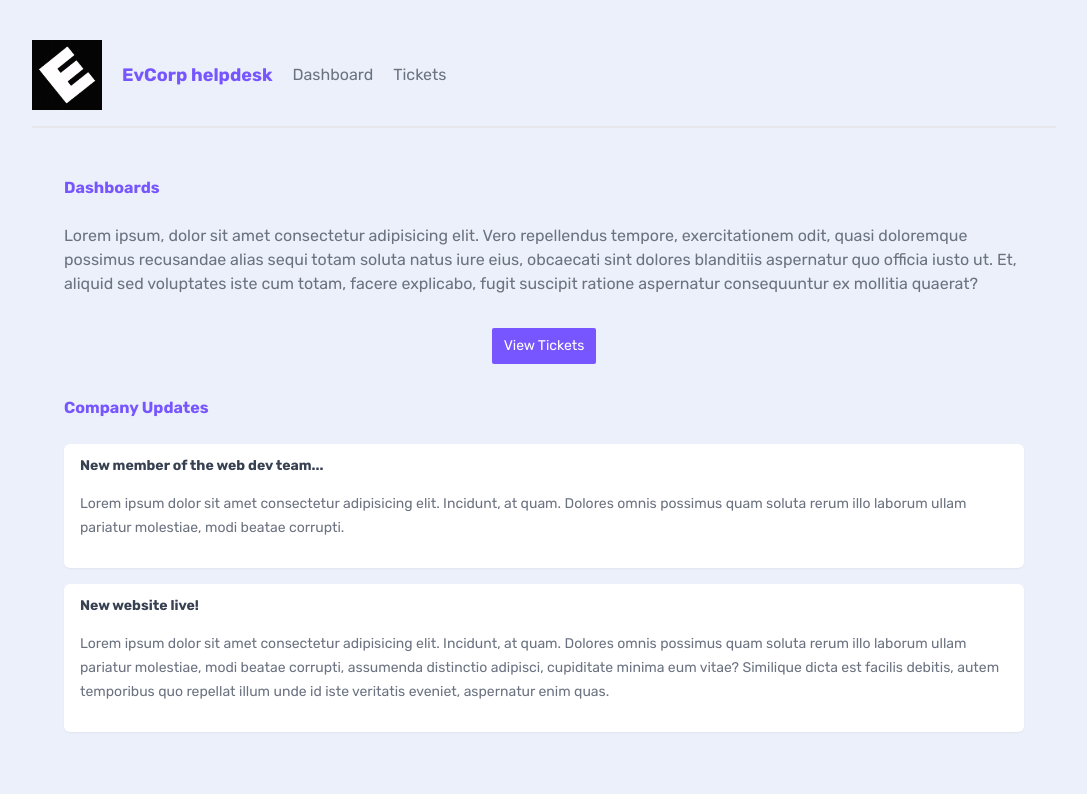
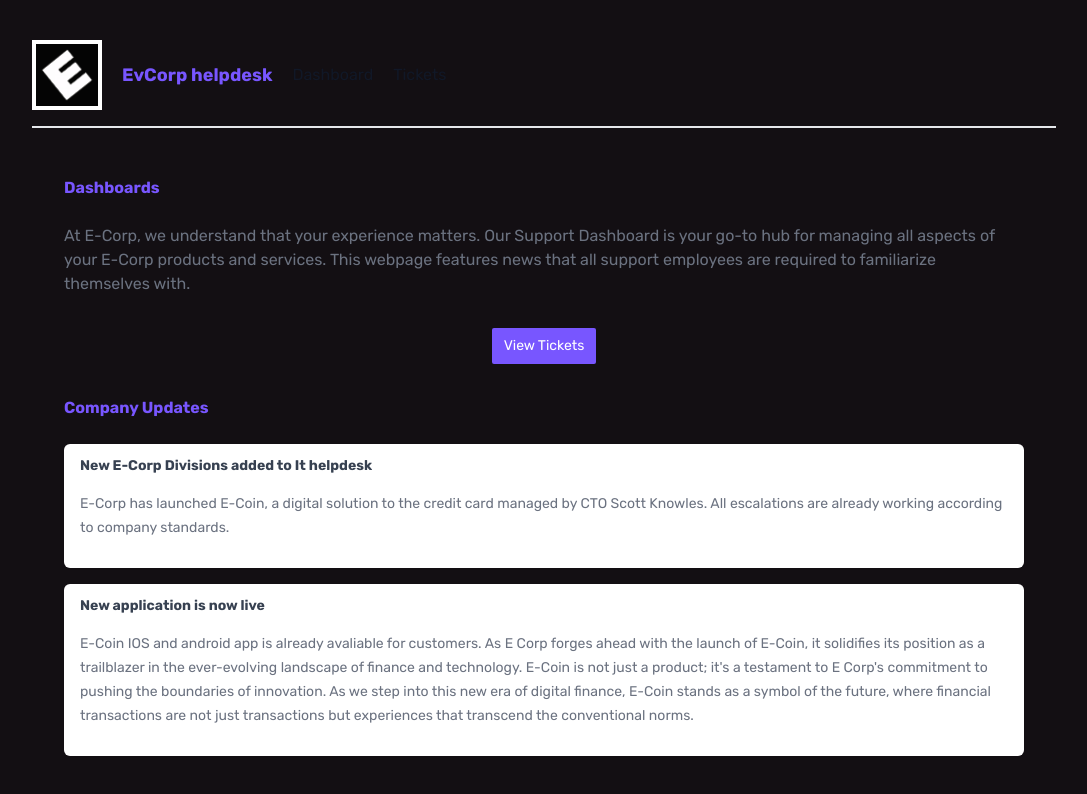
Before and after one commit to zaskier/next.js, a Next.js app: page / in a window 1280 px wide. Shown: the top 794 px of the page, without its empty margins (96-1183 px from the left). Built offline with nearby package versions, Linux system fonts and the light colour scheme.

Commit message:
add e corp content & styling

```diff
--- a/_data/db.json
+++ b/_data/db.json
@@ -2,24 +2,31 @@
   "tickets": [
     {
       "id": "1",
-      "title": "Fix the footer links please",
-      "body": "Lorem ipsum Triforce sit amet, Linkus Hyruleus tempus Ganondorf. Nunc ocarina sagittis quis Majoras Mask. Nulla in metus arcu. Suspendisse potenti. In vel mauris varius, consectetur Zora ipsum eget, Master Sword porttitor urna. Fusce elementum urna elit, eget eleifend velit consectetur eget. Integer vel lobortis ipsum, vitae auctor Ocarina of Time. Donec sed urna dapibus, interdum magna a, eleifend magna. Curabitur tincidunt enim a neque volutpat. Phasellus auctor magna vel nunc pretium, ut volutpat justo tristique. Pellentesque cursus convallis mauris, in tempus enim tincidunt vitae.",
+      "title": "Enabling 2FA for Account Security",
+      "body": "Interested in setting up two-factor authentication (2FA) for an extra layer of security on my E-Corp account. Seeking guidance on the process and best practices.",
       "priority": "low",
-      "user_email": "mario@netninja.dev"
+      "user_email": "mario.balckwood@ecorp.com"
     },
     {
       "id": "2",
-      "title": "Add in a new stylesheet",
-      "body": "Lorem ipsum Triforce sit amet, Linkus Hyruleus tempus Ganondorf. Nunc ocarina sagittis quis Majoras Mask. Nulla in metus arcu. Suspendisse potenti. In vel mauris varius, consectetur Zora ipsum eget, Master Sword porttitor urna. Fusce elementum urna elit, eget eleifend velit consectetur eget. Integer vel lobortis ipsum, vitae auctor Ocarina of Time. Donec sed urna dapibus, interdum magna a, eleifend magna. Curabitur tincidunt enim a neque volutpat. Phasellus auctor magna vel nunc pretium, ut volutpat justo tristique. Pellentesque cursus convallis mauris, in tempus enim tincidunt vitae.",
-      "priority": "medium",
-      "user_email": "mario@netninja.dev"
+      "title": "Phishing Attempt Alert",
+      "body": "Received a suspicious email claiming to be from E-Corp, asking for sensitive information. Reporting it for investigation and guidance on how to proceed securely.",
+      "priority": "high",
+      "user_email": "mario.montana@ecorp.com"
     },
     {
       "id": "3",
-      "title": "Fix the footer links",
-      "body": "Lorem ipsum Triforce sit amet, Linkus Hyruleus tempus Ganondorf. Nunc ocarina sagittis quis Majoras Mask. Nulla in metus arcu. Suspendisse potenti. In vel mauris varius, consectetur Zora ipsum eget, Master Sword porttitor urna. Fusce elementum urna elit, eget eleifend velit consectetur eget. Integer vel lobortis ipsum, vitae auctor Ocarina of Time. Donec sed urna dapibus, interdum magna a, eleifend magna. Curabitur tincidunt enim a neque volutpat. Phasellus auctor magna vel nunc pretium, ut volutpat justo tristique. Pellentesque cursus convallis mauris, in tempus enim tincidunt vitae.",
-      "priority": "high",
-      "user_email": "peach@netninja.dev"
+      "title": "Device Security Assessment",
+      "body": "Concerned about the security of the device I use to access E-Corp services. Requesting a security check and recommendations to ensure a secure environment for my transactions.",
+      "priority": "medium",
+      "user_email": "peach.corleone@ecorp.com"
+    },
+    {
+      "id": "4",
+      "title": "Forgotten Password",
+      "body": "I seem to have forgotten my E-Corp account password and am unable to log in. Requesting assistance in resetting my password to regain access to my account securely. My menager is Lester Moore from E-Bank Network",
+      "priority": "low",
+      "user_email": "john.doe@ecorp.com"
     }
   ]
 }
--- a/app/(auth)/layout.jsx
+++ b/app/(auth)/layout.jsx
@@ -7,7 +7,14 @@ export default function AuthLayout({ children }) {
   return (
     <>
       <nav>
-        <Image src={Logo} alt=" EvCorp helpdesk logo" width={70} quality={70} placeholder="blur" />{' '}
+        <Image
+          src={Logo}
+          className="ecorp-logo"
+          alt="ECorp helpdesk logo"
+          width={70}
+          quality={70}
+          placeholder="blur"
+        />{' '}
         <h1>EvCorp helpdesk</h1>
         <Link href="/signup">Sign up</Link>
         <Link href="/login">Log in</Link>
--- a/app/(dashboard)/layout.jsx
+++ b/app/(dashboard)/layout.jsx
@@ -1,4 +1,8 @@
 import Navbar from '@/app/components/Navbar';
+
+export const metadata = {
+  title: 'E-Corp | Tickets'
+};
 
 export default function DashboardLayout({ children }) {
   return (
--- a/app/(dashboard)/page.jsx
+++ b/app/(dashboard)/page.jsx
@@ -1,4 +1,5 @@
-import Image from 'next/image';
+/* eslint-disable react/jsx-no-comment-textnodes */
+
 import Link from 'next/link';
 
 export default function Home() {
@@ -6,11 +7,9 @@ export default function Home() {
     <main>
       <h2>Dashboards</h2>
       <p>
-        Lorem ipsum, dolor sit amet consectetur adipisicing elit. Vero repellendus tempore,
-        exercitationem odit, quasi doloremque possimus recusandae alias sequi totam soluta natus
-        iure eius, obcaecati sint dolores blanditiis aspernatur quo officia iusto ut. Et, aliquid
-        sed voluptates iste cum totam, facere explicabo, fugit suscipit ratione aspernatur
-        consequuntur ex mollitia quaerat?
+        At E-Corp, we understand that your experience matters. Our Support Dashboard is your go-to
+        hub for managing all aspects of your E-Corp products and services. This webpage features
+        news that all support employees are required to familiarize themselves with.
       </p>
 
       <div className="flex justify-center my-8">
@@ -20,22 +19,23 @@ export default function Home() {
       </div>
 
       <h2>Company Updates</h2>
-
+      {/* todo add clickable dashboard articles */}
       <div className="card">
-        <h3>New member of the web dev team...</h3>
+        <h3>New E-Corp Divisions added to It helpdesk</h3>
         <p>
-          Lorem ipsum dolor sit amet consectetur adipisicing elit. Incidunt, at quam. Dolores omnis
-          possimus quam soluta rerum illo laborum ullam pariatur molestiae, modi beatae corrupti.
+          E-Corp has launched E-Coin, a digital solution to the credit card managed by CTO Scott
+          Knowles. All escalations are already working according to company standards.
         </p>
       </div>
       <div className="card">
-        <h3>New website live!</h3>
+        <h3>New application is now live</h3>
         <p>
-          Lorem ipsum dolor sit amet consectetur adipisicing elit. Incidunt, at quam. Dolores omnis
-          possimus quam soluta rerum illo laborum ullam pariatur molestiae, modi beatae corrupti,
-          assumenda distinctio adipisci, cupiditate minima eum vitae? Similique dicta est facilis
-          debitis, autem temporibus quo repellat illum unde id iste veritatis eveniet, aspernatur
-          enim quas.
+          E-Coin IOS and android app is already avaliable for customers. As E Corp forges ahead with
+          the launch of E-Coin, it solidifies its position as a trailblazer in the ever-evolving
+          landscape of finance and technology. E-Coin is not just a product; it's a testament to E
+          Corp's commitment to pushing the boundaries of innovation. As we step into this new era of
+          digital finance, E-Coin stands as a symbol of the future, where financial transactions are
+          not just transactions but experiences that transcend the conventional norms.
         </p>
       </div>
     </main>
--- a/app/components/Navbar.jsx
+++ b/app/components/Navbar.jsx
@@ -6,7 +6,14 @@ import Logo from 'public/ev_corp_logo.png';
 export default function Navbar() {
   return (
     <nav>
-      <Image src={Logo} alt=" EvCorp helpdesk logo" width={70} quality={70} placeholder="blur" />{' '}
+      <Image
+        src={Logo}
+        className="ecorp-logo"
+        alt=" ECorp helpdesk logo"
+        width={70}
+        quality={70}
+        placeholder="blur"
+      />{' '}
       <h1>EvCorp helpdesk</h1>
       <Link href="/">Dashboard</Link>
       <Link href="/tickets">Tickets</Link>
--- a/app/globals.css
+++ b/app/globals.css
@@ -4,7 +4,7 @@
 
 /* base styles */
 body {
-  background: #ebf0fa;
+  background: #130f13;
   @apply text-gray-500 m-8;
 }
 h1,
@@ -31,7 +31,7 @@ nav {
 }
 nav a,
 nav span {
-  @apply text-gray-500;
+  @apply text-gray-900;
 }
 nav a:hover {
   @apply text-black;
@@ -138,3 +138,7 @@ form button {
   margin: 20px;
   display: inline-block;
 }
+
+.ecorp-logo {
+  border: solid white 4px;
+}
--- a/app/layout.jsx
+++ b/app/layout.jsx
@@ -6,7 +6,7 @@ import Navbar from './components/Navbar';
 const rubik = Rubik({ subsets: ['latin'] });
 
 export const metadata = {
-  title: 'Create Next App',
+  title: 'E-Corp | Helpdesk',
   description: 'Generated by create next app'
 };
 
```
